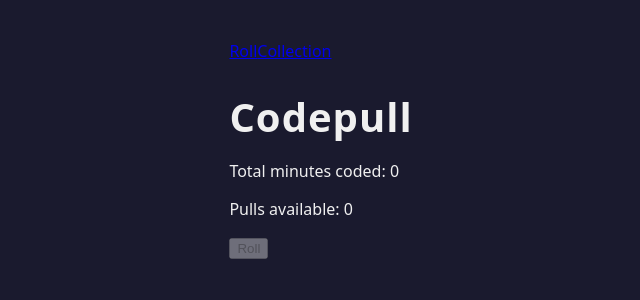
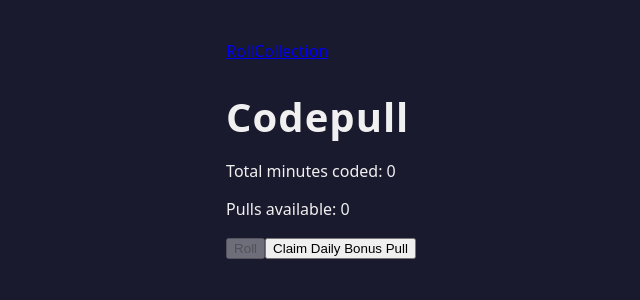
Before and after one commit to notkelly1/codepull, a React (Vite) app: page / in a window 1280 px wide. Shown: the top 300 px of the page, without its empty margins (319-959 px from the left). Built offline with nearby package versions, Linux system fonts and the light colour scheme; no server answers.

Commit message:
favourite state + persist

```diff
--- a/src/App.jsx
+++ b/src/App.jsx
@@ -50,8 +50,7 @@ function App() {
     localStorage.setItem('codepull-pulls-spent', pullsSpent)
   }, [pullsSpent])
 
-
-
+  //calculate pulls available by subtracting pulls spent from total pulls earned
   const pullsAvailable = totalPullsEarned - pullsSpent
 
   function spendPull() {
@@ -63,6 +62,38 @@ function App() {
     setCollection(prevCollection => [...prevCollection, creature])
   }
 
+  //daily bonus pull state
+  const [lastClaimDate, setLastClaimDate] = useState(() => {
+    return localStorage.getItem('last-claim-date') || null
+  })
+
+  const today = new Date().toDateString() //logic only depends on calendar day
+  const canClaimDaily = lastClaimDate !== today
+
+  function claimDailyBonus() {
+    setPullsSpent((prev) => prev - 1) //instead of creating a new state variable for daily bonus pulls, we can just subtract 1 from pullsSpent to give the user an extra pull
+    setLastClaimDate(today)
+    localStorage.setItem('last-claim-date', today)
+  }
+
+  // favouriting creatures state
+  //favourites are an array of indexes in the collection array
+  const [favorites, setFavorites] = useState(() => {
+    const saved = localStorage.getItem('favorites')
+    return saved ? JSON.parse(saved) : []
+  })
+
+  useEffect(() => {
+    localStorage.setItem('favorites', JSON.stringify(favorites))
+  }, [favorites])
+  //toggleFavorite function uses a ternary (compact if then statement) to check if it is already favorited
+  function toggleFavorite(index) {
+    setFavorites((prev) =>
+      prev.includes(index)
+        ? prev.filter((i) => i !== index)
+        : [...prev, index]
+    )
+  }
   return (
     <BrowserRouter>
     {/* render as <a> tags, clicking them changes the URL without reloading the page, instead by swapping components (renders a differrent screen, without asking the browser to fetch a whole new HTML page) */}
@@ -82,12 +113,22 @@ function App() {
               pullsAvailable={pullsAvailable}
               spendPull={spendPull}
               totalMinutesCoded={totalMinutesCoded}
+              canClaimDaily={canClaimDaily}
+              claimDailyBonus={claimDailyBonus}
             />
           }
         /> {/*closes route for RollPage*/}
 
         {/*passing the property (prop) to the CollectionPage*/}
-        <Route path="/collection" element={<CollectionPage collection={collection} />} />
+        <Route path="/collection" element={<CollectionPage
+              collection={collection}
+              //pass favourites down to CollectionPage
+              favorites={favorites}
+              toggleFavorite={toggleFavorite}
+            />
+          }
+        />
+
         {/*passing the property to creatureDetailPage,id is a dynamic parameter, can be any value, used to identify which creature to show details for*/}
         <Route path="/creature/:id" element={<CreatureDetailPage collection={collection} />} />
       </Routes>
--- a/src/pages/CollectionPage.jsx
+++ b/src/pages/CollectionPage.jsx
@@ -1,6 +1,6 @@
 import { Link } from 'react-router-dom'
 
-function CollectionPage({ collection }) {
+function CollectionPage({ collection, favorites, toggleFavorite }) {
   return (
     <div className="app">
       <h1>Collection</h1>
@@ -11,15 +11,20 @@ function CollectionPage({ collection }) {
         <div className="collection-grid">
           {/*map transforms every item in the creature array into a component*/}
           {collection.map((creature, index) => (
-              <Link
-                key={index}
-                to={`/creature/${creature.id}`}
-                className="collection-item"
-                style={{ '--rarity-color': `var(--color-${creature.rarity})` }}
-              >
+            <div
+              key={index}
+              className="collection-item"
+              style={{ '--rarity-color': `var(--color-${creature.rarity})` }}
+            >
+              <Link to={`/creature/${creature.id}`}>
                 <div className="emoji">{creature.emoji}</div>
                 <p>{creature.name}</p>
               </Link>
+              {/*link moved so that clicking star won't navigate */}
+              <button onClick={() => toggleFavorite(index)}>
+                {favorites.includes(index) ? '★' : '☆'}
+              </button>
+            </div>
           ))} {/*closes the map*/}
         </div>
       )}
--- a/src/pages/RollPage.jsx
+++ b/src/pages/RollPage.jsx
@@ -3,7 +3,7 @@
 import {useState} from 'react'
 import {CREATURES} from '../creatures'
 
-function RollPage({ addToCollection, pullsAvailable, spendPull, totalMinutesCoded }) {
+function RollPage({ addToCollection, pullsAvailable, spendPull, totalMinutesCoded, canClaimDaily, claimDailyBonus }) {
     const [selectedCreature, setSelectedCreature] = useState(null)
 
 {/* function that handles the gacha roll, picks a random index into the CREATURES array and calls setSelectedCreature, triggering react to update the UI with new value*/}
@@ -29,6 +29,10 @@ function RollPage({ addToCollection, pullsAvailable, spendPull, totalMinutesCode
       <button onClick={handleRoll} disabled={pullsAvailable <= 0}>
         Roll
       </button>
+      {/* daily bonus button */}
+      {canClaimDaily && (
+        <button onClick={claimDailyBonus}>Claim Daily Bonus Pull</button>
+      )}
       {/* if selectedCreature is not null, display the creature's emoji, name, and rarity */}
       {selectedCreature && (
         <div
```
